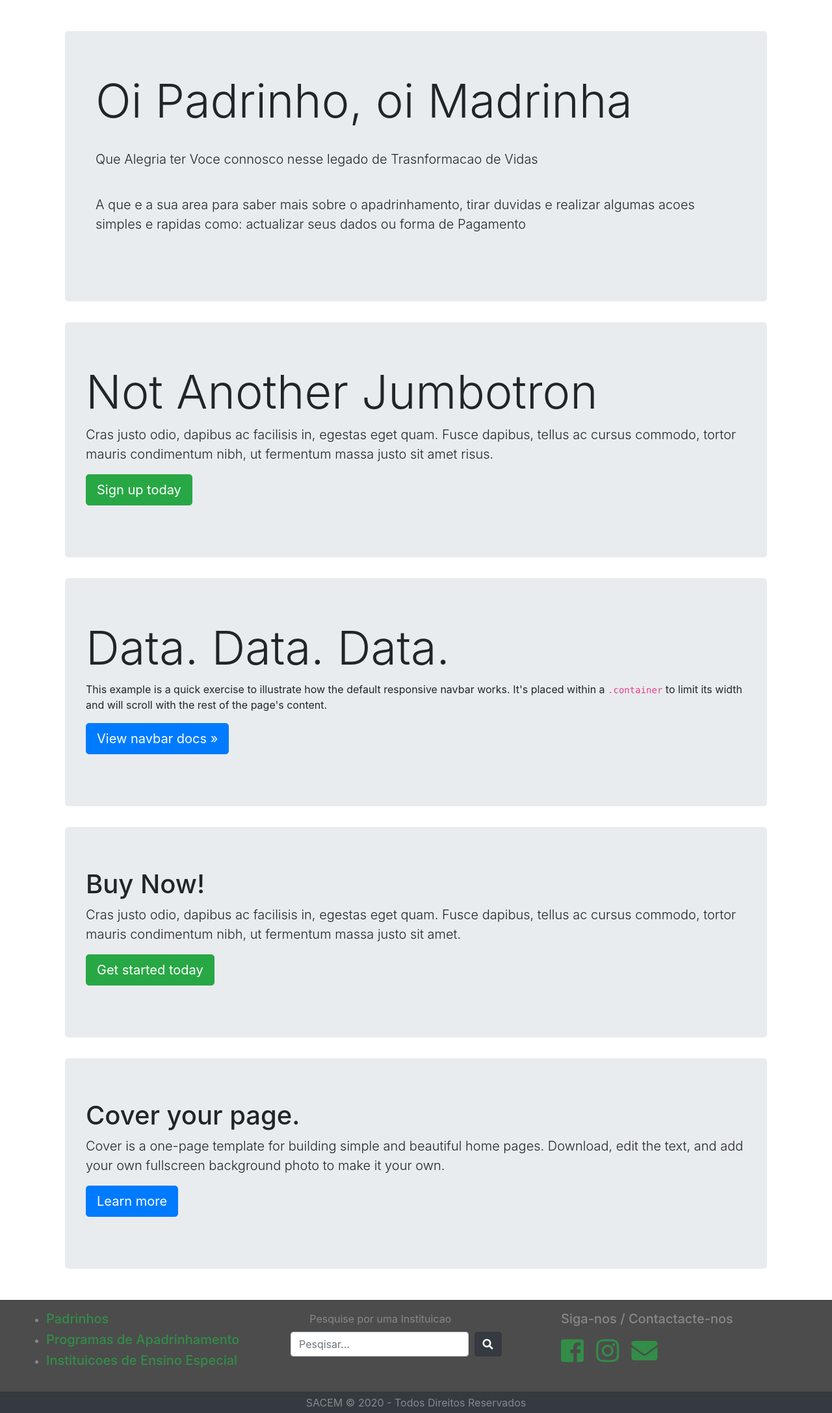
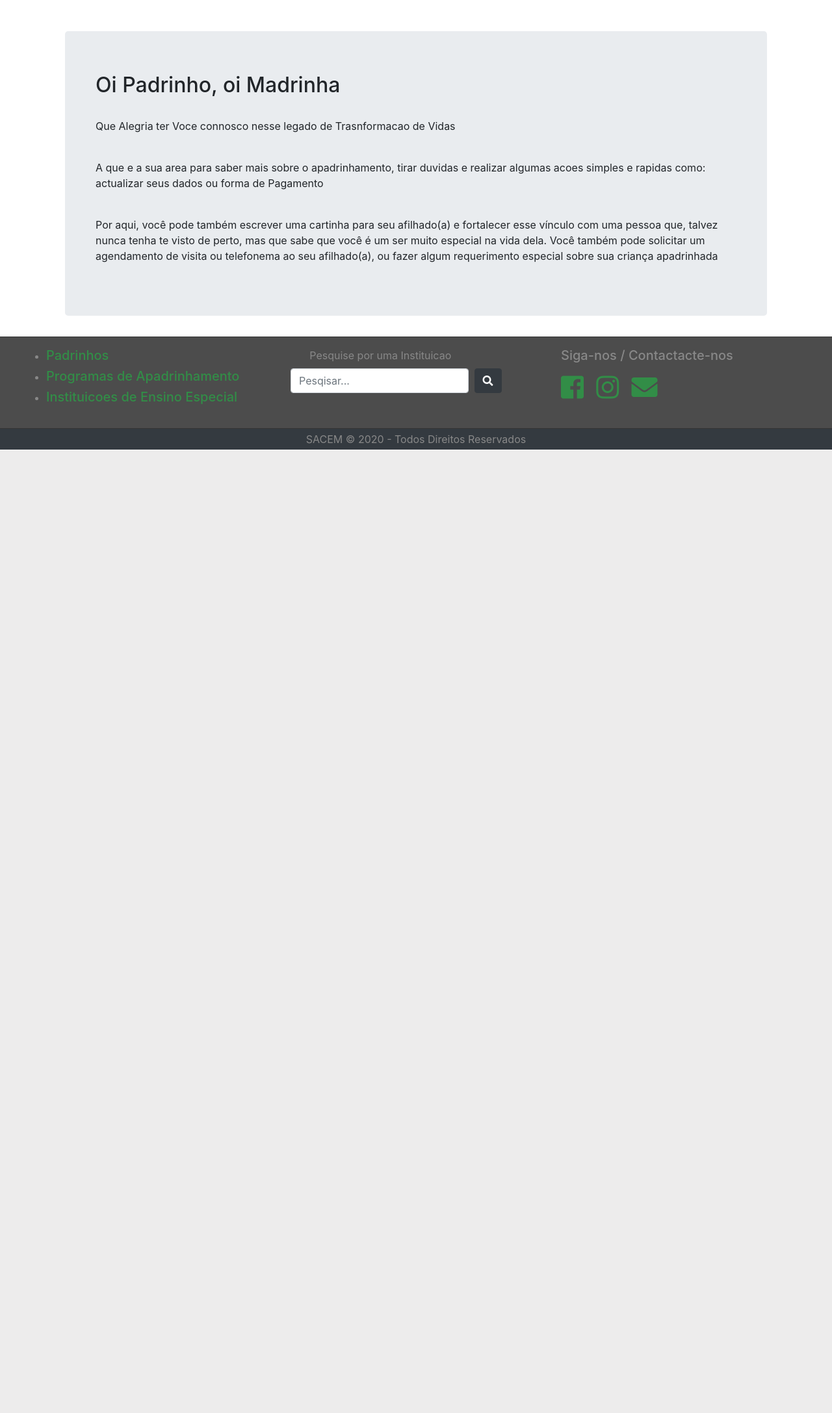
Before and after one commit to Folege/Portal, a PHP site: page /padrinhos.php in a window 1280 px wide. Shown: the part 245-2420 px from the top of the page at 65% size. After the commit the page ends 937 px from the top, so only its background shows below. Run offline with PHP 8.4, Linux system fonts and the light colour scheme; some libraries are stand-ins or nearby versions.

Commit message:
Update padrinhos.php

```diff
--- a/Aplicacao/padrinhos.php
+++ b/Aplicacao/padrinhos.php
@@ -63,39 +63,20 @@
         <div class="container">
             <div class="jumbotron page" id="page1">
                 <div class="container">
-                    <h6 class="display-3">Oi Padrinho, oi Madrinha</h6><br>
-                <p class="lead">Que Alegria ter Voce connosco nesse legado de Trasnformacao de Vidas</p><br>
-                <p class="lead">A que e a sua area para saber mais sobre o apadrinhamento, tirar duvidas
+                    <h2>Oi Padrinho, oi Madrinha</h2><br>
+                <p >Que Alegria ter Voce connosco nesse legado de Trasnformacao de Vidas</p><br>
+                <p >A que e a sua area para saber mais sobre o apadrinhamento, tirar duvidas
                 e realizar algumas acoes simples e rapidas como: actualizar seus dados ou forma de Pagamento</p><br>
+                <p>
+                Por aqui, você pode também escrever uma cartinha para seu afilhado(a) e fortalecer esse vínculo com uma pessoa que, talvez nunca tenha te visto de perto, mas que sabe que você é um ser muito especial na vida dela.
 
+Você também pode solicitar um agendamento de visita ou telefonema ao seu afilhado(a), ou fazer algum requerimento especial sobre sua criança apadrinhada
+                </p>
 
                 </div>
             </div>
-            <div class="jumbotron page" id="page2">
-                <h1 class="display-3">Not Another Jumbotron</h1>
-                <p class="lead">Cras justo odio, dapibus ac facilisis in, egestas eget quam. Fusce dapibus, tellus ac cursus commodo, tortor mauris condimentum nibh, ut fermentum massa justo sit amet risus.</p>
-                <p><a class="btn btn-lg btn-success" href="#" role="button">Sign up today</a></p>
-            </div>
-            <div class="jumbotron page" id="page3">
-                <h1 class="display-3">Data. Data. Data.</h1>
-                <p>This example is a quick exercise to illustrate how the default responsive navbar works. It's placed within a <code>.container</code> to limit its width and will scroll with the rest of the page's content.</p>
-                <p>
-                    <a class="btn btn-lg btn-primary" href="../../components/navbar" role="button">View navbar docs »</a>
-                </p>
-            </div>
-            <div class="jumbotron page" id="page4">
-                <h1 style="-webkit-user-select: auto;">Buy Now!</h1>
-                <p class="lead" style="-webkit-user-select: auto;">Cras justo odio, dapibus ac facilisis in, egestas eget quam. Fusce dapibus, tellus ac cursus commodo, tortor mauris condimentum nibh, ut fermentum massa justo sit amet.</p>
-                <p style="-webkit-user-select: auto;"><a class="btn btn-lg btn-success" href="#" role="button" style="-webkit-user-select: auto;">Get started today</a></p>
-            </div>
-            <div class="jumbotron page" id="page5">
-                <h1 class="cover-heading">Cover your page.</h1>
-                <p class="lead">Cover is a one-page template for building simple and beautiful home pages. Download, edit the text, and add your own fullscreen background photo to make it your own.</p>
-                <p class="lead">
-                    <a href="#" class="btn btn-lg btn-primary">Learn more</a>
-                </p>
-            </div>
-            <ul id="pagination-demo" class="pagination pull-right"></ul>
+
+
             </div>
 
         </div>
```
